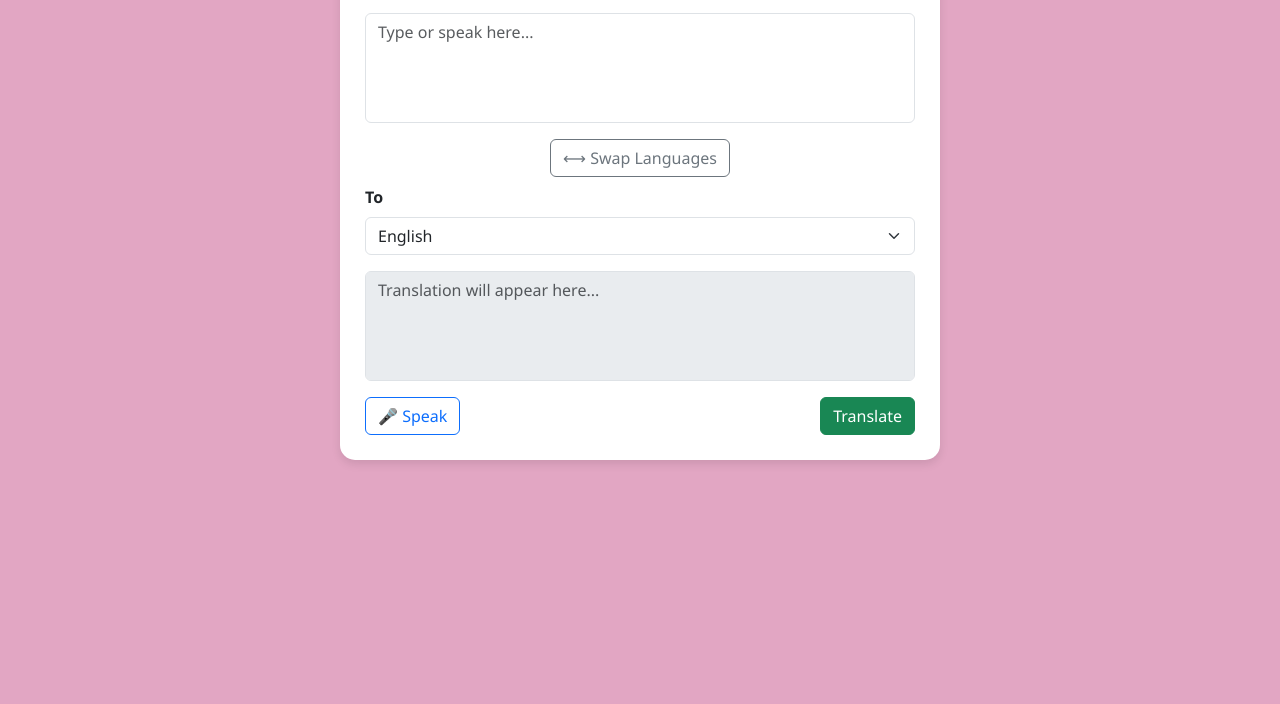
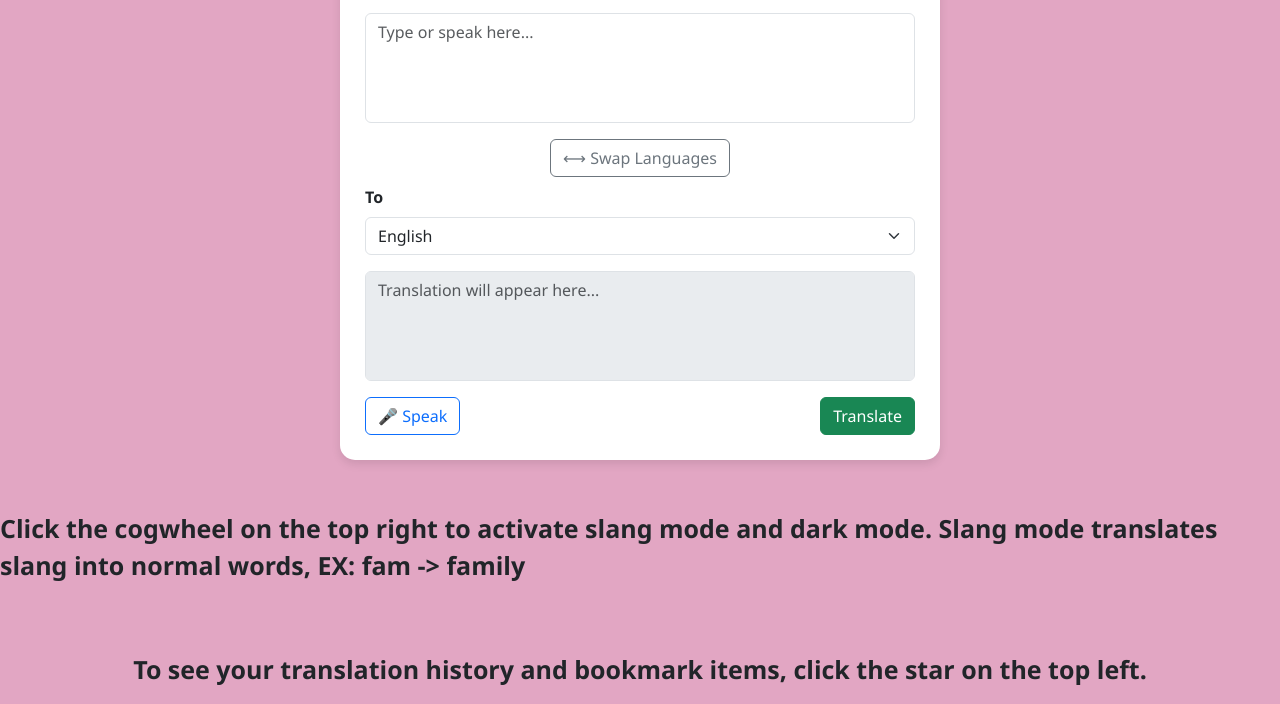
Before and after one commit to Nafiz-Siddique/1800_202530_BBY29, a website built with Vite: page translator.html in a window 1280 px wide. Shown: the part 196-900 px from the top of the page. Before the commit the page ends 840 px from the top, so only its background shows below. Built offline with nearby package versions, Linux system fonts and the light colour scheme; no server answers.

Commit message:
added tooltip, explaining what sland mode does, how to view history, where to turn on slang mode, etc.

```diff
--- a/src/translator.js
+++ b/src/translator.js
@@ -194,6 +194,20 @@ function blockDropDown() {
   }
 }
 
+// Tooltip timer
+window.onload = function toolTipTimer(){
+
+setTimeout (() => {
+const tip1 = document.getElementById("tooltip");
+const tip2 = document.getElementById("tooltip2");
+
+tip1.style.display = 'none';
+tip2.style.display = 'none';
+
+
+
+}, 10000)
+}
 // Make it run automatically when the checkbox changes:
 document.getElementById("slangToggle").addEventListener("change", blockDropDown);
 
--- a/styles/translatorStyle.css
+++ b/styles/translatorStyle.css
@@ -11,6 +11,24 @@ body {
   margin-top: 40px;
   box-shadow: 0 4px 10px rgba(0, 0, 0, 0.1);
   font-family: Poppins, 'Segoe UI', sans-serif;
+}
+#tooltip {
+  margin-top: 50px;
+  display: flex;
+  justify-content: center;
+  font-family: Poppins, 'Segoe UI', sans-serif;
+  font-size: 25px;
+  font-weight: 800;
+
+}
+#tooltip2 {
+  margin-top: 50px;
+  display: flex;
+  justify-content: center;
+  font-family: Poppins, 'Segoe UI', sans-serif;
+  font-size: 25px;
+  font-weight: 800;
+
 }
 
 textarea {
--- a/translator.html
+++ b/translator.html
@@ -29,7 +29,7 @@
   <link rel="stylesheet" href="styles/translator.css" />
 </head>
 
-<body>
+<body onload="toolTipTimer()">
   <!-- Settings Icon -->
     <i class="bi bi-gear-fill settings-icon" id="settingsBtn" title="Settings"></i>
   <!-- Star Icon (Favorites) -->
@@ -195,6 +195,10 @@
     </div>
   </div>
 
+  <!--Tooltip-->
+  <div id="tooltip"><p>Click the cogwheel on the top right to activate slang mode and dark mode. Slang mode translates slang into normal words, EX: fam -> family</p></div>
+  <div id="tooltip2"> <p>To see your translation history and bookmark items, click the star on the top left.</p></div>
+
   <!-- Firebase Auth Check -->
   <script type="module" src="src/translatorAuth.js"></script>
   <!-- Bootstrap JS -->
```
